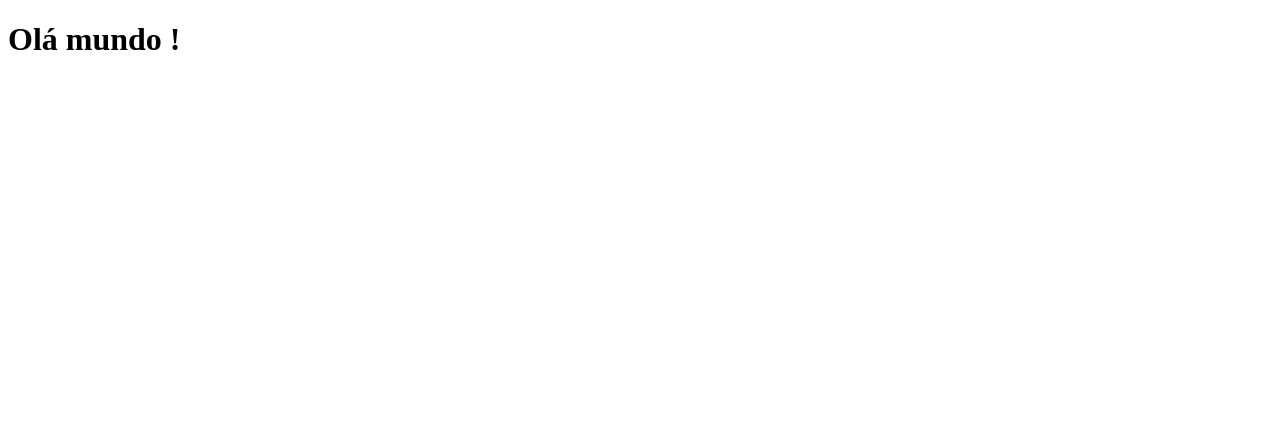
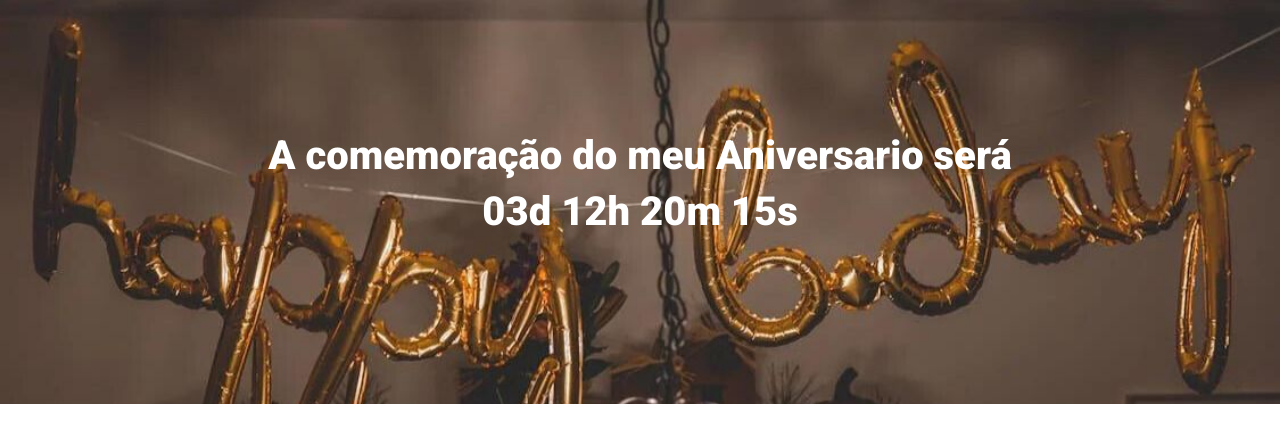
Before and after one commit to VictorMoraesDev/talk_niver, a website built with Parcel: page src/index.html in a window 1280 px wide. Built offline with nearby package versions, Linux system fonts and the light colour scheme.

Commit message:
criando o hero

```diff
--- a/src/index.html
+++ b/src/index.html
@@ -1,13 +1,23 @@
 <!DOCTYPE html>
-<html lang="en">
+<html lang="pt-BR">
 <head>
     <meta charset="UTF-8">
     <meta name="viewport" content="width=device-width, initial-scale=1.0">
-    <title>Document</title>
+    <title>Convite Aniversario</title>
     <link rel="stylesheet" href="styles/main.scss">
+    <link rel="preconnect" href="https://fonts.googleapis.com">
+    <link rel="preconnect" href="https://fonts.gstatic.com" crossorigin>
+    <link href="https://fonts.googleapis.com/css2?family=Roboto:wght@400;700;900&display=swap" rel="stylesheet">
 </head>
 <body>
-    <h1>Olá mundo !</h1>
+    <header class="hero">
+        <div class="container">
+            <p class="hero__text">
+                A comemoração do meu Aniversario será <br> 03d 12h 20m 15s
+            </p>
+        </div>
+    </header>
+
     <script src="scripts/main.js"></script>
 </body>
 </html>
--- /dev/null
+++ b/src/styles/_hero.scss
@@ -0,0 +1,41 @@
+.hero {
+    padding-top: 64px;
+    padding-bottom: 100px;
+    background-image: url(../images/imagemdefundo2.jpg);
+    background-repeat:no-repeat;
+    background-size: cover;
+    position: relative;
+
+    .container {
+        position: relative;
+    }
+
+    &::before {
+        position: absolute;
+        top: 0;
+        left: 0;
+        width: 100%;
+        height: 100%;
+        background-color: #000;
+        content: '';
+        opacity: .01;
+    }
+
+    &__text {
+        margin-top: 64px;
+        margin-bottom: 64px;
+        font-size: 40px;
+        line-height: 56px;
+        font-weight: 800;
+        text-align: center;
+    }
+
+    @media (max-width: 640px) {
+        padding: 40px 0;
+        &__text {
+            font-size: 22px;
+            line-height: 24px;
+            margin: 24px 0;
+        }
+    }
+}
--- a/src/styles/main.scss
+++ b/src/styles/main.scss
@@ -0,0 +1,24 @@
+@use 'hero';
+
+*{
+    margin: 0;
+    padding: 0;
+    box-sizing: border-box;
+    font-family: Roboto, sans-serif;
+    color: #fff;
+}
+
+.container {
+    max-width: 960px;
+    width: 100%;
+    margin: 0 auto;
+
+    @media (max-width: 640px) {
+        max-width: 80%;
+    }
+
+
+    @media (max-width: 1024px) {
+        max-width: 90%;
+    }
+}
```
Also changed, not shown: src/images/Imagemdefundo.webp (added), src/images/imagemdefundo2.jpg (added).
